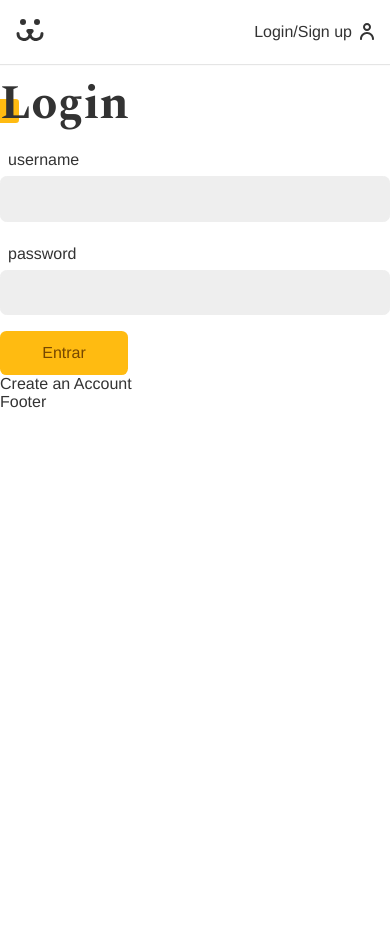
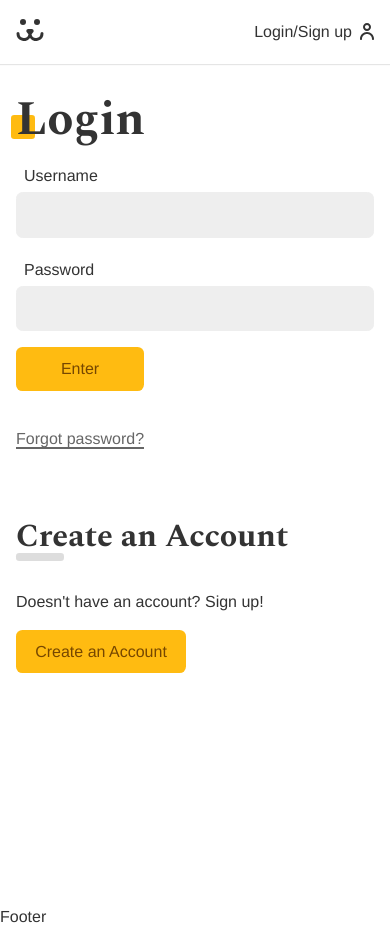
Before and after one commit to Vitor-Silva-developer/Dogs, a React (Create React App) app: page /login in a window 390 px wide. Before the commit the page ends 844 px from the top, so only its background shows below. Built offline with nearby package versions, Linux system fonts and the light colour scheme.

Commit message:
login page layout finished / responsive login layout finished

```diff
--- a/src/Api/api.js
+++ b/src/Api/api.js
@@ -2,11 +2,11 @@ export const API_URL = "https://dogsapi.origamid.dev/json";
 
 export function TOKEN_POST(body) {
   return {
-    url: API_URL + "/jwt-auth/v1/token",
+    url: API_URL + '/jwt-auth/v1/token',
     options: {
-      method: "POST",
+      method: 'POST',
       headers: {
-        "Content-Type": "application/json",
+        'Content-Type': 'application/json',
       },
       body: JSON.stringify(body),
     },
--- a/src/Components/Helper/error.js
+++ b/src/Components/Helper/error.js
@@ -1,11 +1,8 @@
-import React from 'react'
+import React from 'react';
 
-const error = ({error}) => {
-    if(!error) return null;
+const Error = ({ error }) => {
+  if (!error) return null;
+  return <p style={{ color: '#f31', margin: '1rem 0' }}>{error}</p>;
+};
 
-    return (
-        <p style={{color: '#f31', margin: '1rem 0'}}>{error}</p>
-    )
-}
-
-export default error;
+export default Error;
--- a/src/Components/Login/LostPassword.js
+++ b/src/Components/Login/ForgotPassword.js
@@ -1,6 +1,6 @@
 import React from 'react'
 
-const LostPassword = () => {
+const ForgotPassword = () => {
     return (
         <div>
             forgot password
@@ -8,4 +8,4 @@ const LostPassword = () => {
     )
 }
 
-export default LostPassword;
+export default ForgotPassword;
--- a/src/Components/Login/Login.js
+++ b/src/Components/Login/Login.js
@@ -2,22 +2,25 @@ import React from "react";
 import { Navigate, Route, Routes } from "react-router";
 import LoginForm from "./LoginForm";
 import SignUp from "./SignUp";
-import LostPassword from "./LostPassword";
+import ForgotPassword from "./ForgotPassword";
 import PasswordReset from "./PasswordReset";
+import styles from "./Login.module.css";
 import { UserContext } from "../../UserContext";
 
 const Login = () => {
   const { login } = React.useContext(UserContext);
   if (login === true) return <Navigate to="/account" />;
   return (
-    <div>
+    <section className={styles.login}>
+      <div className={styles.forms}>
         <Routes>
           <Route path="/" element={<LoginForm />} />
           <Route path="SignUp" element={<SignUp />} />
-        <Route path="LostPassword" element={<LostPassword />} />
+          <Route path="ForgotPassword" element={<ForgotPassword />} />
           <Route path="PasswordReset" element={<PasswordReset />} />
         </Routes>
       </div>
+    </section>
   );
 };
 
--- /dev/null
+++ b/src/Components/Login/Login.module.css
@@ -0,0 +1,28 @@
+.login{
+    display: grid;
+    grid-template-columns: 1fr 1fr;
+    min-height: 100vh;
+    gap: 2rem;
+}
+.login::before{
+    display: block;
+    content: '';
+    background: url("../../Assets/login.jpg") no-repeat center center;
+    background-size: cover;
+}
+.forms{
+    max-width: 30rem;
+    padding: 1rem;
+}
+
+@media(max-width: 40rem){
+    .login{
+        grid-template-columns: 1fr;
+    }
+    .login::before{
+        display: none;
+    }
+    .forms{
+        max-width: 100%;
+    }
+}
--- a/src/Components/Login/LoginForm.js
+++ b/src/Components/Login/LoginForm.js
@@ -6,6 +6,8 @@ import Input from "./formComponents/Input/Input";
 import useForm from "../../Hooks/useForm";
 import Error from '../Helper/error';
 import { UserContext } from "../../UserContext";
+import styles from "./LoginForm.module.css";
+import stylesBtn from "../Login/formComponents/Button/Button.module.css";
 
 const LoginForm = () => {
   const username = useForm();
@@ -25,20 +27,25 @@ const LoginForm = () => {
     <section className="animeLeft">
       <h1 className="title">Login</h1>
 
-      <form action="" onSubmit={handleSubmit}>
-        <Input name="username" label="username" type="text" {...username} />
-        <Input name="password" label="password" type="password" {...password} />
+      <form className={styles.form} onSubmit={handleSubmit}>
+        <Input label="Username" type="text" name="username" {...username} />
+        <Input label="Password" type="password" name="password" {...password} />
         {loading ? (
           <Button disabled>Loading...</Button>
         ) : (
-          <Button>Entrar</Button>
+          <Button>Enter</Button>
         )}
         <Error error={error} />
       </form>
+      <Link className={styles.forgot} to="/login/forgot-password">Forgot password?</Link>
 
-      <Link to="/login/SignUp" element={<SignUp />}>
-        Create an Account
-      </Link>
+      <div className={styles.register}>
+          <h2 className={styles.subtitle}>Create an Account</h2>
+          <p>Doesn't have an account? Sign up!</p>
+          <Link className={stylesBtn.button} to="/login/SignUp" element={<SignUp />}>
+            Create an Account
+          </Link>
+      </div>
     </section>
   );
 };
--- /dev/null
+++ b/src/Components/Login/LoginForm.module.css
@@ -0,0 +1,35 @@
+.form{
+    margin-bottom: 2rem;
+}
+.forgot{
+    display: inline-block;
+    color: #666;
+    padding: .5rem 0;
+    line-height: 1;
+}
+.forgot::after{
+    content: '';
+    height: 2px;
+    width: 100%;
+    background-color: currentColor;
+    display: block;
+}
+.register{
+    margin-top: 4rem;
+}
+.register p{
+    margin: 2rem 0;
+}
+.subtitle{
+    font-family: var(--type-second);
+    line-height: 1;
+    font-size: 2rem;
+}
+.subtitle::after{
+    content: '';
+    display: block;
+    background-color: #ddd;
+    height: 0.5rem;
+    width: 3rem;
+    border-radius: .2rem;
+}
--- a/src/UserContext.js
+++ b/src/UserContext.js
@@ -1,6 +1,7 @@
 import React from "react";
 import { GET_USER, TOKEN_POST, VALIDATE_TOKEN_POST } from "./Api/api";
-import { useNavigate } from "react-router-dom";
+import { useNavigate } from 'react-router-dom';
+
 export const UserContext = React.createContext();
 
 export const UserStorage = ({ children }) => {
@@ -8,6 +9,7 @@ export const UserStorage = ({ children }) => {
   const [login, setLogin] = React.useState(null);
   const [loading, setLoading] = React.useState(false);
   const [error, setError] = React.useState(null);
+
   const navigate = useNavigate();
 
   const userLogout = React.useCallback(
@@ -18,10 +20,10 @@ export const UserStorage = ({ children }) => {
       setLogin(false);
       window.localStorage.removeItem("token");
       navigate("/login");
+      window.location.reload();
     },
     [navigate]
   );
-
 
   async function getUser(token) {
     const { url, options } = GET_USER(token);
@@ -29,7 +31,6 @@ export const UserStorage = ({ children }) => {
     const json = await response.json();
     setData(json);
     setLogin(true);
-    console.log(json);
   }
 
   async function userLogin(username, password) {
@@ -38,11 +39,12 @@ export const UserStorage = ({ children }) => {
       setLoading(true);
       const { url, options } = TOKEN_POST({ username, password });
       const tokenRes = await fetch(url, options);
-      if (!tokenRes.ok) throw new Error(`Error: ${tokenRes.statusText}`);
+      if (!tokenRes.ok) throw new Error(`Error: invalid user`);
+
       const { token } = await tokenRes.json();
       window.localStorage.setItem("token", token);
       await getUser(token);
-      navigate("/account");
+      navigate("/conta");
     } catch (err) {
       setError(err.message);
       setLogin(false);
@@ -54,14 +56,13 @@ export const UserStorage = ({ children }) => {
   React.useEffect(() => {
     async function autoLogin() {
       const token = window.localStorage.getItem("token");
-
       if (token) {
         try {
           setError(null);
           setLoading(true);
-          const { url, options } = VALIDATE_TOKEN_POST(token);
+          const { url, options } = VALIDATE_TOKEN_POST (token);
           const response = await fetch(url, options);
-          if (!response.ok) throw new Error("invalid token");
+          if (!response.ok) throw new Error("Token inválido");
           await getUser(token);
         } catch (err) {
           userLogout();
@@ -73,7 +74,6 @@ export const UserStorage = ({ children }) => {
     autoLogin();
   }, [userLogout]);
 
-
   return (
     <UserContext.Provider
       value={{ userLogin, userLogout, data, error, loading, login }}
```
Lines whose indentation alone changed are shown as unchanged.
